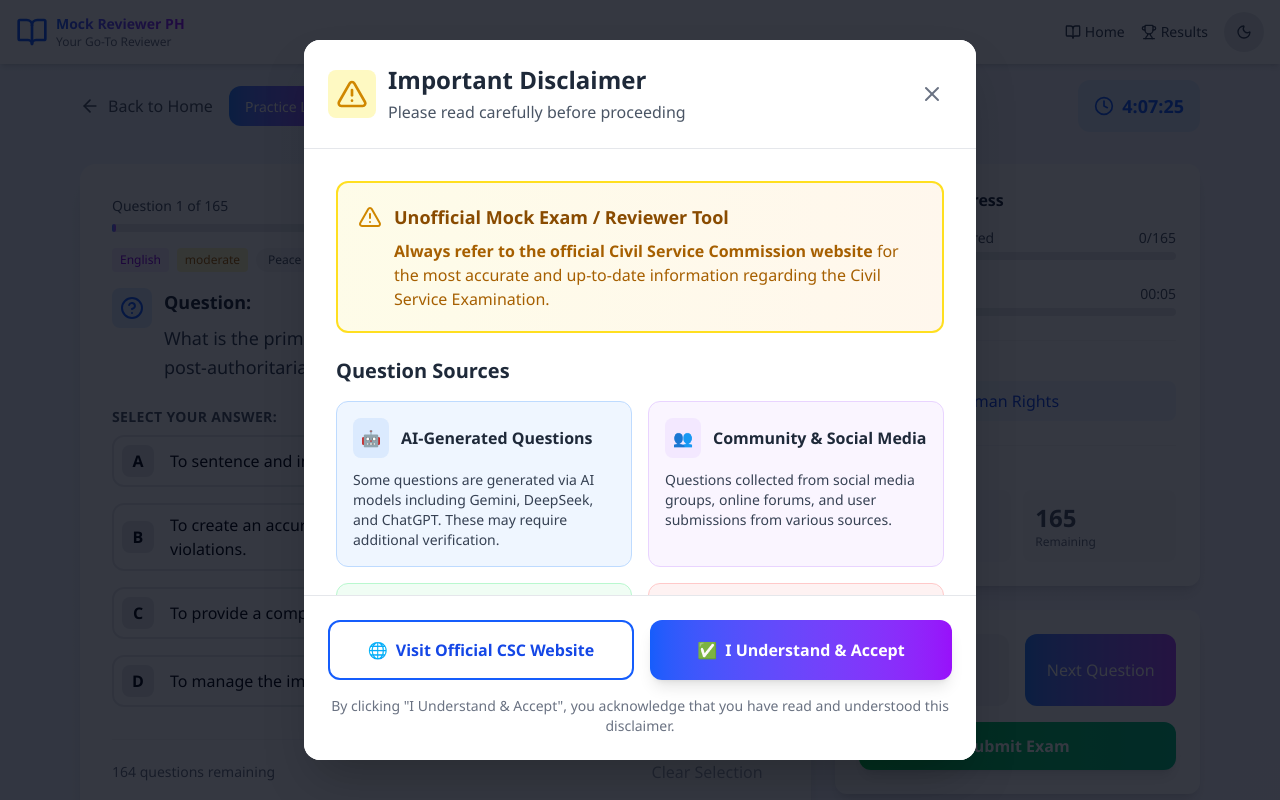
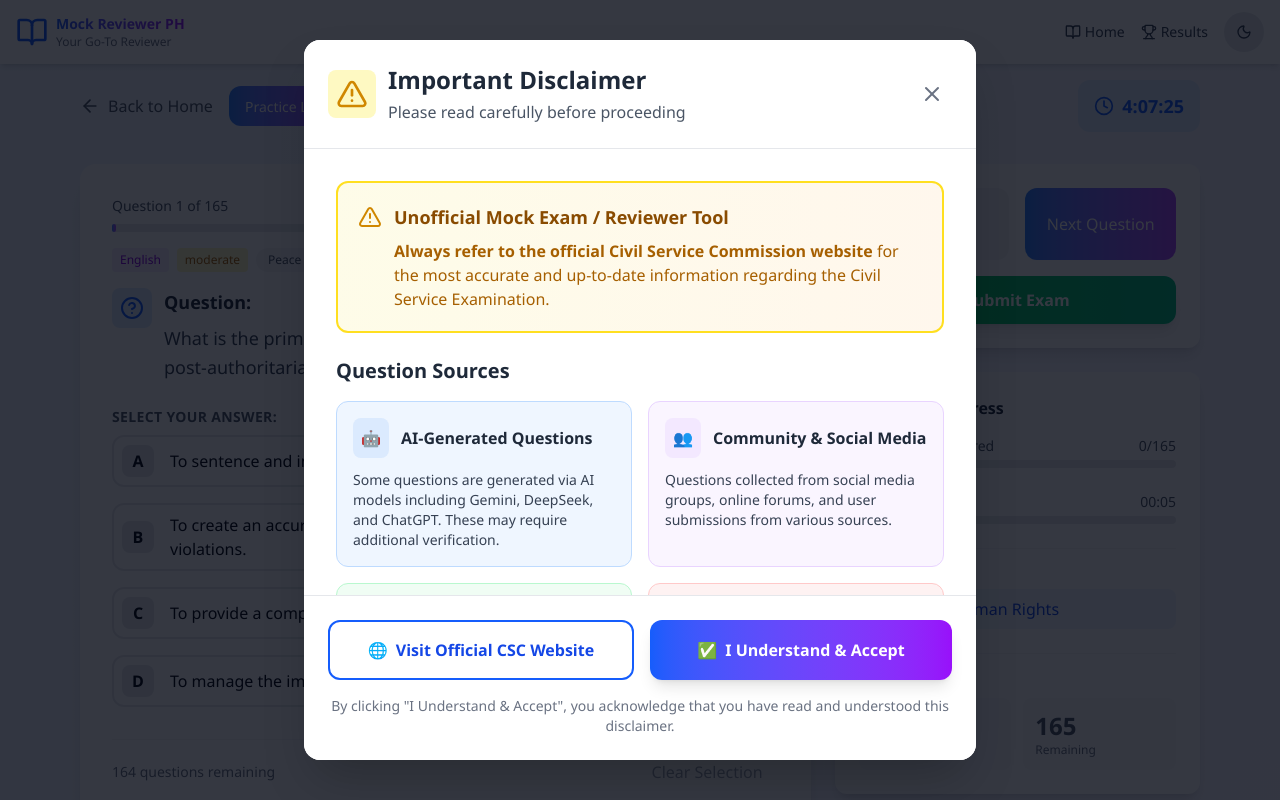
Before and after one commit to carlodandan/mrph, a React (Vite) app: page /exam/1 in a window 1280 px wide. Shown: the top 800 px of the page. Built offline with nearby package versions, Linux system fonts and the light colour scheme.

Commit message:
MRPH - Moved navigation (prev-next-submit) above exam progress.
Signed-off-by: Carlo Dandan <carlodandan.personal@proton.me>

```diff
--- a/src/components/ResultCard.jsx
+++ b/src/components/ResultCard.jsx
@@ -126,7 +126,7 @@ function ResultCard({ result }) {
       )}
 
       <div className="grid grid-cols-2 md:grid-cols-4 gap-4 mb-8">
-        <div className="bg-white dark:bg-gray-950 p-4 rounded-xl border border-gray-200">
+        <div className="bg-white dark:bg-gray-950 p-2 rounded-xl border border-gray-200">
           <div className="flex items-center space-x-3">
             <Target className="w-5 h-5 text-blue-600" />
             <div>
@@ -136,7 +136,7 @@ function ResultCard({ result }) {
           </div>
         </div>
 
-        <div className="bg-white dark:bg-gray-950 p-4 rounded-xl border border-gray-200">
+        <div className="bg-white dark:bg-gray-950 p-2 rounded-xl border border-gray-200">
           <div className="flex items-center space-x-3">
             <BarChart3 className="w-5 h-5 text-purple-600" />
             <div>
@@ -146,7 +146,7 @@ function ResultCard({ result }) {
           </div>
         </div>
 
-        <div className="bg-white dark:bg-gray-950 p-4 rounded-xl border border-gray-200">
+        <div className="bg-white dark:bg-gray-950 p-2 rounded-xl border border-gray-200">
           <div className="flex items-center space-x-3">
             <Clock className="w-5 h-5 text-green-600" />
             <div>
@@ -156,7 +156,7 @@ function ResultCard({ result }) {
           </div>
         </div>
 
-        <div className="bg-white dark:bg-gray-950 p-4 rounded-xl border border-gray-200">
+        <div className="bg-white dark:bg-gray-950 p-2 rounded-xl border border-gray-200">
           <div className="flex items-center space-x-3">
             <Info className="w-5 h-5 text-yellow-600" />
             <div>
--- a/src/pages/Exam.jsx
+++ b/src/pages/Exam.jsx
@@ -323,7 +323,7 @@ function Exam() {
     <div className="container mx-auto px-4 py-4 max-w-6xl">
       {/* Header */}
       <div className="mb-8">
-        <div className="flex flex-col md:flex-row md:items-center justify-between mb-3 gap-4">
+        <div className="flex flex-col md:flex-row md:items-center justify-between gap-4">
           <div className="flex items-center space-x-4">
             <button
               onClick={() => navigate('/')}
@@ -370,6 +370,49 @@ function Exam() {
 
         {/* Right Column - Exam Progress */}
         <div className="lg:w-1/3">
+        {/* Navigation and Submit Buttons - MOVED HERE */}
+          <div className="bg-white dark:bg-gray-950 rounded-xl shadow-lg p-6 mb-6">
+            <div className="flex flex-col space-y-4">
+              {/* Navigation Buttons */}
+              <div className="flex space-x-4">
+                <button
+                  onClick={handlePrevQuestion}
+                  disabled={currentQuestion === 0}
+                  className={`flex-1 px-4 py-3 rounded-xl font-medium ${
+                    currentQuestion === 0
+                      ? 'bg-gray-100 dark:bg-gray-950 text-gray-400 cursor-not-allowed'
+                      : 'bg-gray-100 dark:bg-gray-950 text-gray-700 dark:text-gray-200 hover:bg-gray-200'
+                  }`}
+                >
+                  Previous Question
+                </button>
+
+                <button
+                  onClick={handleNextQuestion}
+                  disabled={currentQuestion === questions.length - 1}
+                  className={`flex-1 px-4 py-3 rounded-xl font-medium ${
+                    currentQuestion === questions.length - 1
+                      ? 'bg-gray-100 dark:bg-gray-950 text-gray-400 cursor-not-allowed'
+                      : 'bg-linear-to-r from-blue-500 to-purple-500 text-white hover:from-blue-600 hover:to-purple-600'
+                  }`}
+                >
+                  Next Question
+                </button>
+              </div>
+
+              {/* Submit Button */}
+              <button
+                onClick={() => {
+                  if (window.confirm('Are you sure you want to submit the exam?')) {
+                    handleSubmitExam();
+                  }
+                }}
+                className="w-full px-6 py-3 bg-linear-to-r from-green-500 to-emerald-500 text-white rounded-xl font-semibold hover:from-green-600 hover:to-emerald-600 transition-all shadow-lg"
+              >
+                Submit Exam
+              </button>
+            </div>
+          </div>
           <div className="bg-white dark:bg-gray-950 rounded-xl shadow-lg p-6">
             <h3 className="font-bold text-gray-800 dark:text-white mb-4 flex items-center">
               <BookOpen className="w-5 h-5 mr-2 text-blue-600" />
@@ -425,50 +468,6 @@ function Exam() {
                   </div>
                 </div>
               </div>
-            </div>
-          </div>
-
-          {/* Navigation and Submit Buttons - MOVED HERE */}
-          <div className="mt-6 bg-white dark:bg-gray-950 rounded-xl shadow-lg p-6">
-            <div className="flex flex-col space-y-4">
-              {/* Navigation Buttons */}
-              <div className="flex space-x-4">
-                <button
-                  onClick={handlePrevQuestion}
-                  disabled={currentQuestion === 0}
-                  className={`flex-1 px-4 py-3 rounded-xl font-medium ${
-                    currentQuestion === 0
-                      ? 'bg-gray-100 dark:bg-gray-950 text-gray-400 cursor-not-allowed'
-                      : 'bg-gray-100 dark:bg-gray-950 text-gray-700 dark:text-gray-200 hover:bg-gray-200'
-                  }`}
-                >
-                  Previous Question
-                </button>
-
-                <button
-                  onClick={handleNextQuestion}
-                  disabled={currentQuestion === questions.length - 1}
-                  className={`flex-1 px-4 py-3 rounded-xl font-medium ${
-                    currentQuestion === questions.length - 1
-                      ? 'bg-gray-100 dark:bg-gray-950 text-gray-400 cursor-not-allowed'
-                      : 'bg-linear-to-r from-blue-500 to-purple-500 text-white hover:from-blue-600 hover:to-purple-600'
-                  }`}
-                >
-                  Next Question
-                </button>
-              </div>
-
-              {/* Submit Button */}
-              <button
-                onClick={() => {
-                  if (window.confirm('Are you sure you want to submit the exam?')) {
-                    handleSubmitExam();
-                  }
-                }}
-                className="w-full px-6 py-3 bg-linear-to-r from-green-500 to-emerald-500 text-white rounded-xl font-semibold hover:from-green-600 hover:to-emerald-600 transition-all shadow-lg"
-              >
-                Submit Exam
-              </button>
             </div>
           </div>
         </div>
--- a/src/pages/Results.jsx
+++ b/src/pages/Results.jsx
@@ -278,7 +278,7 @@ function Results() {
             <button
               onClick={handleDownloadPDF}
               disabled={isGeneratingPDF}
-              className="flex items-center space-x-2 px-4 py-2 bg-linear-to-r from-red-500 to-red-600 text-white rounded-xl font-medium hover:from-red-600 hover:to-red-700 transition-all disabled:opacity-50 disabled:cursor-not-allowed"
+              className="flex items-center space-x-2 px-3 py-2 bg-linear-to-r from-red-500 to-red-600 text-white rounded-xl font-medium hover:from-red-600 hover:to-red-700 transition-all disabled:opacity-50 disabled:cursor-not-allowed"
             >
               {isGeneratingPDF ? (
                 <>
@@ -288,17 +288,17 @@ function Results() {
               ) : (
                 <>
                   <FileText className="w-4 h-4" />
-                  <span>Download PDF</span>
+                  <span className="text-sm">PDF</span>
                 </>
               )}
             </button>
           </div>
           <button
             onClick={handleDownloadJSON}
-            className="flex items-center space-x-2 px-4 py-2 bg-white dark:bg-gray-950 border border-gray-300 text-gray-700 dark:text-gray-200 rounded-xl hover:bg-gray-50 hover:dark:bg-gray-500 transition-colors"
+            className="flex items-center space-x-2 px-3 py-2 bg-white dark:bg-gray-950 border border-gray-300 text-gray-700 dark:text-gray-200 rounded-xl hover:bg-gray-50 hover:dark:bg-gray-500 transition-colors"
           >
             <Download className="w-4 h-4" />
-            <span>Download JSON</span>
+            <span className="text-sm">JSON</span>
           </button>
           <button
             onClick={() => {
@@ -314,17 +314,17 @@ function Results() {
                 alert('Results copied to clipboard!');
               }
             }}
-            className="flex items-center space-x-2 px-4 py-2 bg-white dark:bg-gray-950 border border-gray-300 text-gray-700 dark:text-gray-200 rounded-xl hover:bg-gray-50 hover:dark:bg-gray-500 transition-colors"
+            className="flex items-center space-x-2 px-3 py-2 bg-white dark:bg-gray-950 border border-gray-300 text-gray-700 dark:text-gray-200 rounded-xl hover:bg-gray-50 hover:dark:bg-gray-500 transition-colors"
           >
             <Share2 className="w-4 h-4" />
-            <span>Share</span>
+            <span className="text-sm">Share</span>
           </button>
           <button
             onClick={handleRetakeExam}
             className="flex items-center space-x-2 px-4 py-2 bg-linear-to-r from-blue-500 to-purple-500 text-white rounded-xl font-medium hover:from-blue-600 hover:to-purple-600 transition-all"
           >
             <RotateCcw className="w-4 h-4" />
-            <span>Retake Exam</span>
+            <span className="text-sm">Retake?</span>
           </button>
         </div>
       </div>
```
